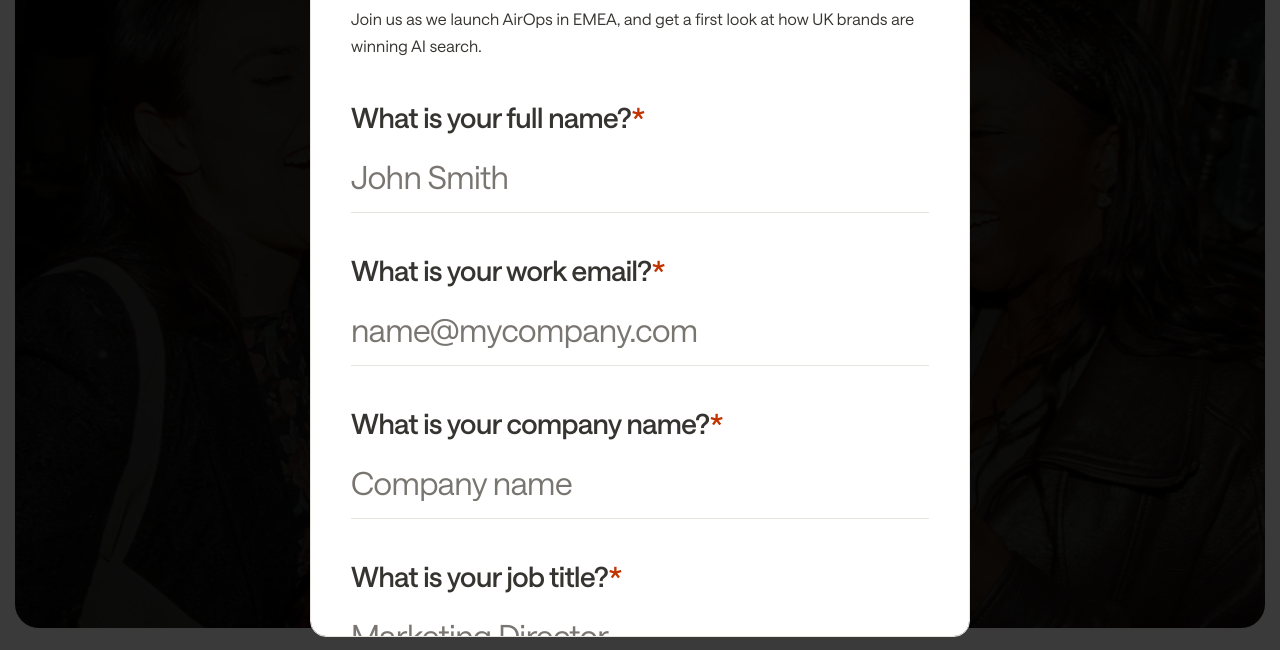
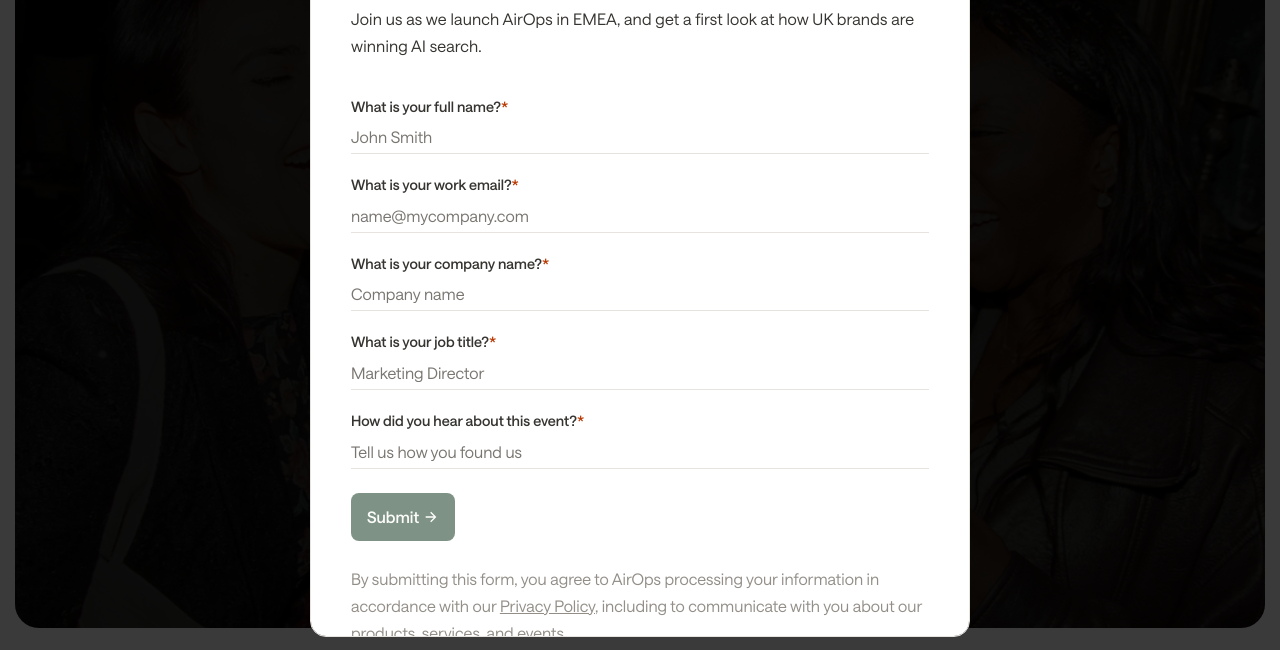
Before and after one commit to airops-brand/EMEA-launch-party-landing-page, a website: page public/index.html in a window 1280 px wide. Both pictures are taken after a click on the button "Register for event". Shown: the part 131-781 px from the top of the page. Drawn offline with Linux system fonts and the light colour scheme.

Commit message:
Match exact book-a-call form typography and spacing

```diff
--- a/public/styles.css
+++ b/public/styles.css
@@ -46,14 +46,14 @@
 @media(max-width:1200px){.event-feature-inner{padding:88px 40px;gap:56px}.event-feature-copy h2{font-size:34px}.event-feature-copy--location{min-height:0}}
 @media(max-width:800px){.event-feature-inner{grid-template-columns:minmax(0,1fr);padding:64px 24px;gap:32px}.event-feature-copy h2{font-size:32px;max-width:540px}.event-feature-copy>p:not(.event-eyebrow){max-width:600px}.event-feature-photo{max-width:636px;justify-self:center}.event-feature-link{min-height:44px}.event-feature-copy{gap:12px}}
 @media(max-width:400px){.event-feature-inner{padding:48px 20px}.event-feature-copy h2{font-size:29px}}
-#form-preview fieldset{gap:40px}
-.registration-field{display:flex;flex-direction:column;gap:18px;min-width:0}
-.registration-field label,.event-form .hs-form-field>label{display:block;color:#363430;font-size:28px;line-height:1.25;font-weight:500;letter-spacing:-.5px}
-.registration-field .required-mark,.event-form .hs-form-required{color:#c33300}
-#form-preview .registration-field input,.event-form .hs-form-field .hs-input:not([type=checkbox]):not([type=radio]){width:100%;min-height:60px;padding:4px 0 14px;border:0;border-bottom:1px solid #e7e4e0;background:transparent;border-radius:0;color:#363430;font-family:Saans,Arial,sans-serif;font-size:32px;font-weight:400;line-height:1.25;letter-spacing:-.5px}
+/* Exact field sizing from airops.com/book-a-call: .9rem labels, 1rem inputs. */
+#form-preview fieldset{gap:24px}
+.registration-field{display:flex;flex-direction:column;gap:7.2px;min-width:0}
+.registration-field label,.event-form .hs-form-field>label{display:block;color:#363430;font-size:.9rem;line-height:1;font-weight:500;letter-spacing:0}
+.registration-field .required-mark,.event-form .hs-form-required{color:#b83800}
+#form-preview .registration-field input,.event-form .hs-form-field .hs-input:not([type=checkbox]):not([type=radio]){width:100%;min-height:0;margin:0;padding:.25em 0;border:0;border-bottom:1px solid #e7e4e0;background:transparent;border-radius:0;color:#363430;font-family:Saans,Arial,sans-serif;font-size:1rem;font-weight:400;line-height:1.5;letter-spacing:0;transition:border-color 300ms ease}
 #form-preview .registration-field input::placeholder,.event-form .hs-form-field .hs-input::placeholder{color:#797570;opacity:1}
 #form-preview .registration-field input:focus,.event-form .hs-form-field .hs-input:focus{border-bottom-color:var(--green)}
-.event-form .hs-form-field{margin-bottom:40px}.event-form .hs-form-field>label{margin-bottom:18px}
-#form-preview fieldset .button{margin-top:8px}
-@media(max-width:600px){#form-preview fieldset{gap:30px}.registration-field{gap:14px}.registration-field label,.event-form .hs-form-field>label{font-size:22px;letter-spacing:-.3px}#form-preview .registration-field input,.event-form .hs-form-field .hs-input:not([type=checkbox]):not([type=radio]){font-size:24px;min-height:50px;letter-spacing:-.3px}.event-form .hs-form-field{margin-bottom:30px}}
+.event-form .hs-form-field{margin-bottom:24px}.event-form .hs-form-field>label{margin-bottom:7.2px}
+#form-preview fieldset .button{margin-top:0}
 @media(prefers-reduced-motion:reduce){*,*::before,*::after{transition:none!important;scroll-behavior:auto!important}}
```
